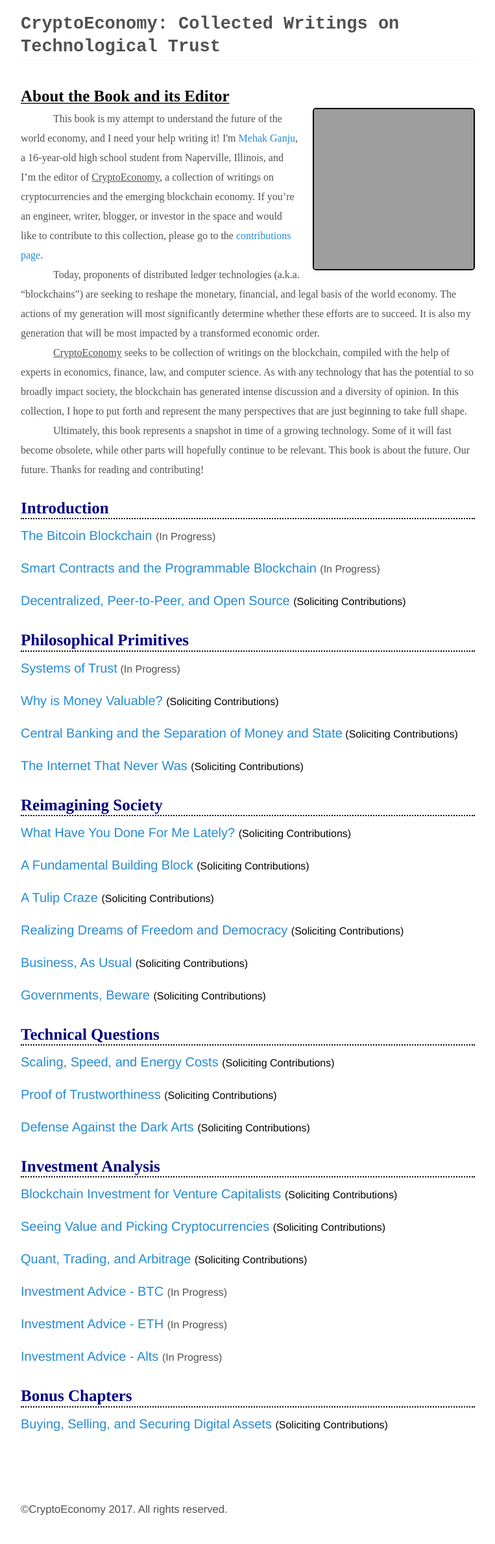
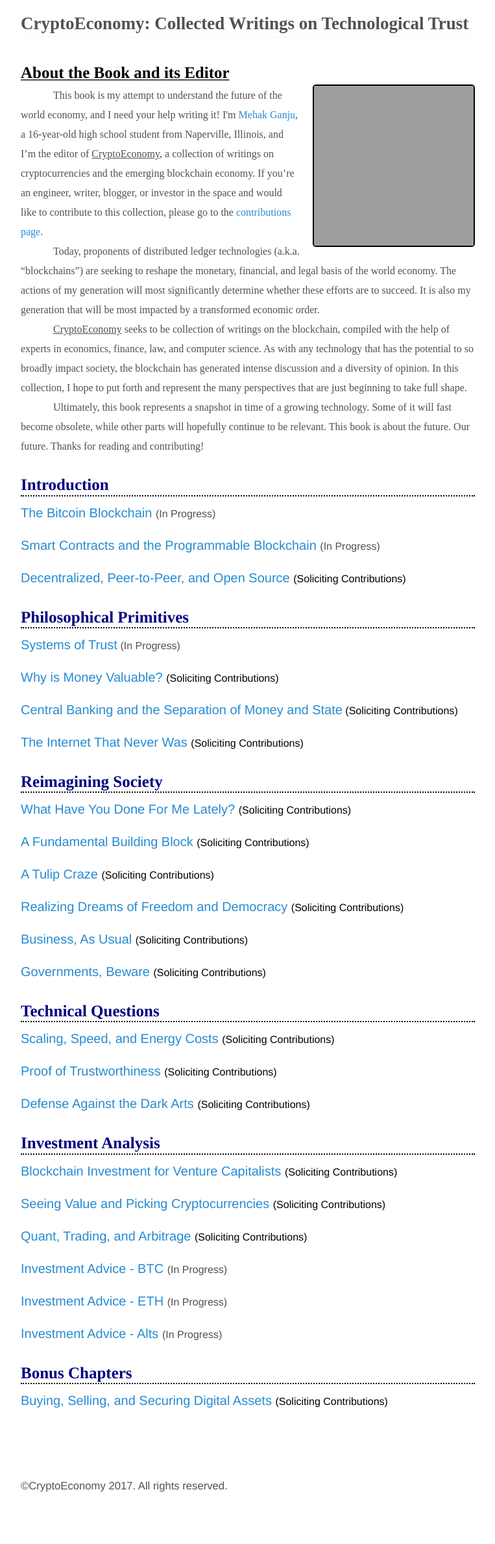
Before and after one commit to Cryptoeconomics/cryptoeconomics.github.io, a Jekyll site: the page built from index.html, in a window 1280 px wide. Shown: the whole page at 65% size, without its empty margins (258-1021 px from the left). Built offline with Jekyll 4.4.1, drawn with Linux system fonts in a browser that asks for light colours; after the commit the page ends 2340 px from its top, so only the background shows below that; grey boxes are pictures that could not be loaded.

Commit message:
test font

```diff
--- a/_layouts/default.html
+++ b/_layouts/default.html
@@ -23,8 +23,8 @@
         <style>
           a.masthead-title
           {
-            font-family: 'VT323', monospace;
-            src: url("https://fonts.googleapis.com/css?family=VT323" rel="stylesheet");
+            font-family: 'Indie Flower', cursive;
+            src: url("https://fonts.googleapis.com/css?family=Indie+Flower");
             font-size: 27px
           }
           u.dotted
```
